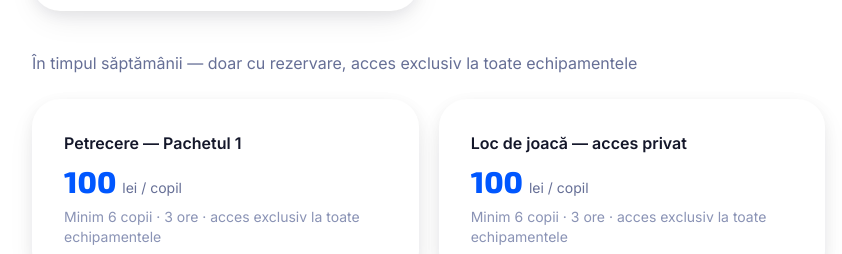
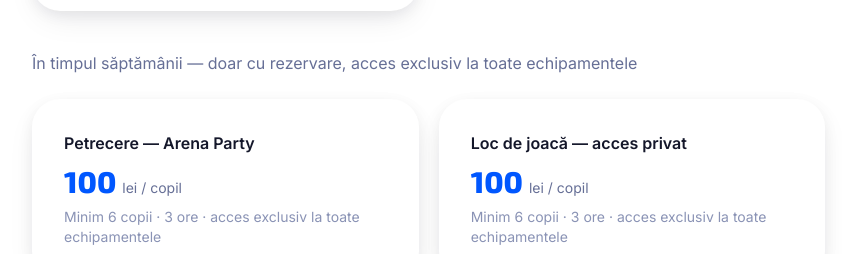
Before and after one commit to userCosmin/arenaplay-dark, a React (Vite) app: page /loc-de-joaca/tarife-program in a window 1280 px wide. Shown: the part 1121-1375 px from the top of the page, without its empty margins (8-850 px from the left). Built offline with nearby package versions, Linux system fonts and the light colour scheme; no server answers.

Commit message:
Redenumește pachetul petrecere: Pachetul 1 → Arena Party

```diff
--- a/scripts/prerender.mjs
+++ b/scripts/prerender.mjs
@@ -190,7 +190,7 @@ const routes = [
       <h1>Alege pachetul potrivit</h1>
       <p>Un singur pachet, fără complicații — 100 lei/copil, minim 6 copii.</p>
       ${section('Pachet disponibil', `
-        <article><h3>Pachetul 1 — 100 lei / copil</h3><p>3 ore, minim 6 copii. Include: acces exclusiv la toate echipamentele, spațiu privat rezervat, apă plată inclusă, 10% reducere la Pizza și Fast Food Antik.</p></article>
+        <article><h3>Arena Party — 100 lei / copil</h3><p>3 ore, minim 6 copii. Include: acces exclusiv la toate echipamentele, spațiu privat rezervat, apă plată inclusă, 10% reducere la Pizza și Fast Food Antik.</p></article>
       `)}
       ${section('Ore de începere disponibile', `
         <ul><li>11:30 – 14:30</li><li>15:00 – 18:00</li><li>18:30 – 21:30</li></ul>
@@ -284,7 +284,7 @@ const routes = [
       `)}
       ${section('Tarife — În timpul săptămânii (doar cu rezervare, acces exclusiv la toate echipamentele)', `
         <ul>
-          <li>Petrecere — Pachetul 1 — 100 lei / copil (minim 6 copii, 3 ore, acces exclusiv la toate echipamentele)</li>
+          <li>Petrecere — Arena Party — 100 lei / copil (minim 6 copii, 3 ore, acces exclusiv la toate echipamentele)</li>
           <li>Loc de joacă — acces privat — 100 lei / copil (minim 6 copii, 3 ore, acces exclusiv la toate echipamentele)</li>
         </ul>
       `)}
--- a/src/data/packages.ts
+++ b/src/data/packages.ts
@@ -11,7 +11,7 @@ const commonIncludes = [
 export const partyPackages: PartyPackage[] = [
   {
     id: 'pachet-1',
-    name: 'Pachetul 1',
+    name: 'Arena Party',
     price: 100,
     priceUnit: 'lei / copil',
     duration: '3 ore',
--- a/src/data/pricing.ts
+++ b/src/data/pricing.ts
@@ -15,7 +15,7 @@ export const playgroundPricingWeekend: PriceItem[] = [
 export const playgroundPricingWeekday: PriceItem[] = [
   {
     id: 'petrecere-pachet-1',
-    label: 'Petrecere — Pachetul 1',
+    label: 'Petrecere — Arena Party',
     price: 100,
     unit: 'lei / copil',
     note: 'Minim 6 copii · 3 ore · acces exclusiv la toate echipamentele',
```
